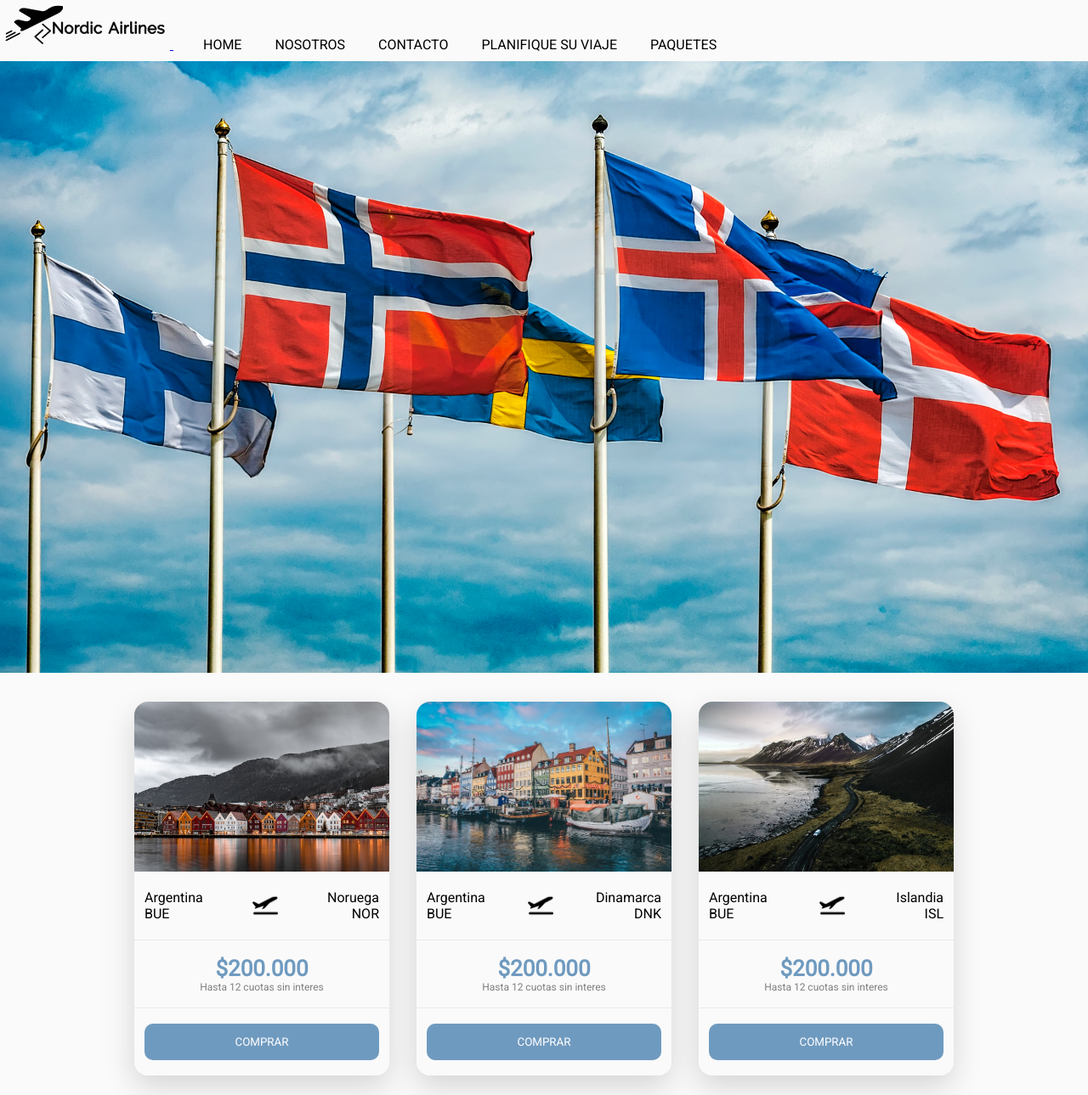
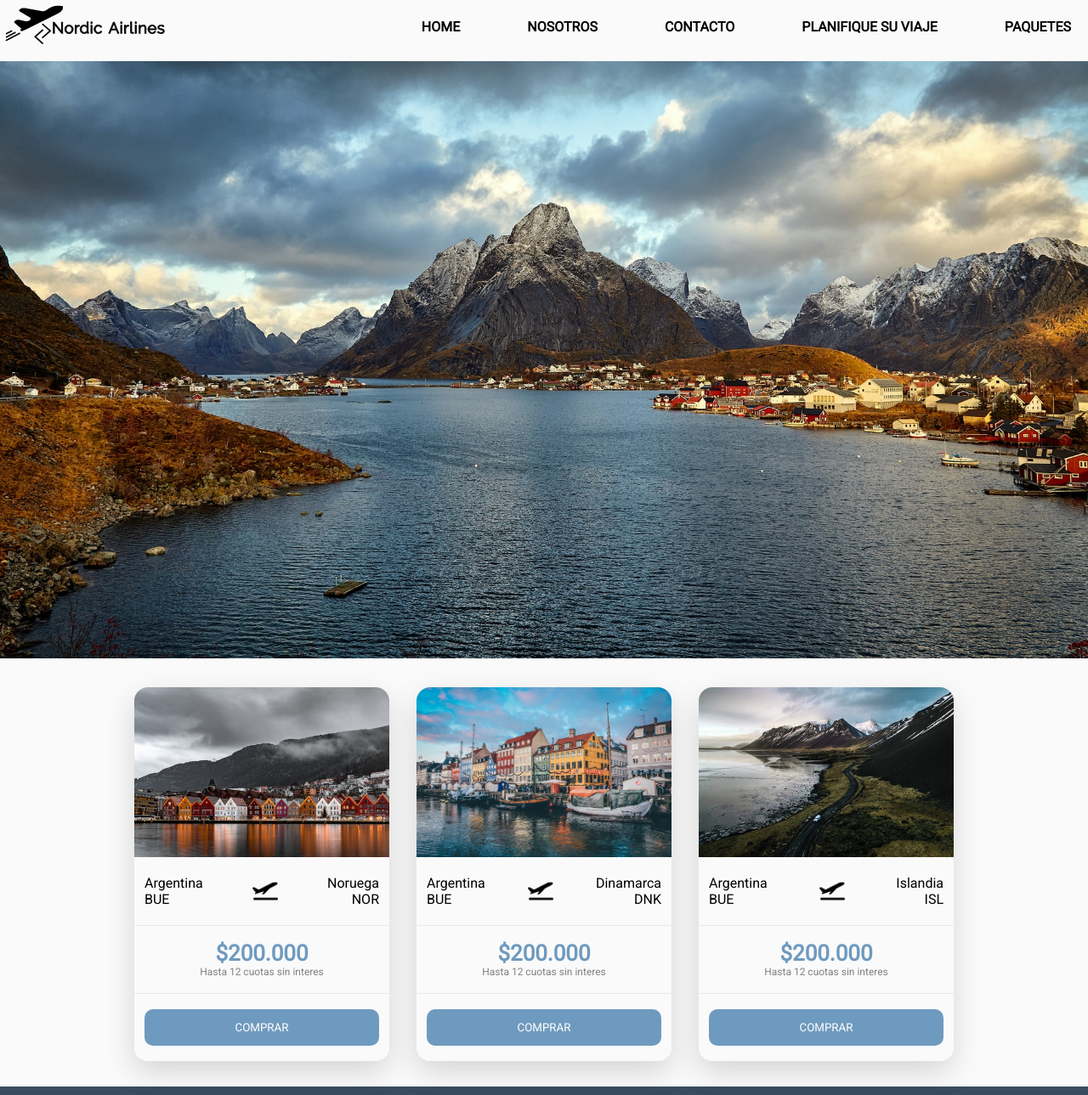
Before and after one commit to eliasurieel/NordicAirlines, a plain HTML site: page pages/paquetes.html in a window 1280 px wide. Shown: the top 1289 px of the page at 85% size. Drawn offline with Linux system fonts and the light colour scheme.

Commit message:
animations were added

```diff
--- a/pages/paquetes.html
+++ b/pages/paquetes.html
@@ -26,8 +26,8 @@
     </nav>
     <!--ends nav-->
 
-    <header id="imagenHeader">
-        <img src="../img/header-nordico.jpg" alt="header" class="img-header">
+   <header id="imagenHeader">
+        <img src="../img/bg-1.jpg" alt="header" class="img-header">
     </header>
 
 
--- a/style.css
+++ b/style.css
@@ -9,6 +9,7 @@
 }
 
 
+
 main h1 {
     text-align: center;
     background-color: #6F9ABF;
@@ -17,10 +18,13 @@ main h1 {
 
 }
 
+
 .img-header {
     padding-top: 10px;
     width: 100%;
     height: auto;
+    animation-name: textAlpha;
+    animation-duration: 4s;
 
 }
 
@@ -62,6 +66,13 @@ main h1 {
     cursor: pointer;
 }
 
+nav{
+    display: flex;
+    align-items: center;
+    justify-content: space-between;
+    flex-wrap: wrap;
+}
+
 nav ul {
     display: inline-block;
 }
@@ -69,18 +80,24 @@ nav ul {
 nav ul li {
     list-style: none;
     display: inline-block;
+    margin: 10px 20px;
+    animation-name: btnAlpha;
+    animation-duration: 0.6s;
+
+
 }
 
 nav ul li a {
     text-decoration: none;
     padding-left: 35px;
-    color: rgb(0, 0, 0);
     text-transform: uppercase;
-
+    color: black;
+    font-weight: bold;
 }
 
 nav ul li a:hover {
     color: #6F9ABF;
+
 }
 
 header img {
@@ -155,7 +172,10 @@ textarea{
     flex-direction: column;
     overflow: hidden;
     box-shadow: -1px 13px 34px 0px rgba(0,0,0,0.15);
-
+    transition: 0.4s ease-in-out;
+}
+.cardContainer:hover{
+    transform: scale(1.05);
 }
 
 .imageContainer{
@@ -246,6 +266,9 @@ textarea{
     column-gap: 2rem;
     padding: 30px 30px;
 
+    animation-name: textAlpha;
+    animation-duration: 4s;
+
 }
 
 .priceContainer{
@@ -305,6 +328,9 @@ footer{
     display: flex;
     justify-content: space-between;
     padding: 2rem;
+
+    animation-name: textAlpha;
+    animation-duration: 4s;
 }
 
 #inputFooter{
@@ -325,6 +351,10 @@ footer{
     border-radius: 14px;
     font-size: 14px;
     font-weight: 600;
+    cursor: pointer;
+}
+.btnFooter:hover{
+    background-color: #5b7a96;
 }
 
 
@@ -357,6 +387,9 @@ footer{
     display: grid;
     grid-template-columns: repeat(5,1fr);
     padding: 2rem;
+
+    animation-name: textAlpha;
+    animation-duration: 4s;
 }
 i{
     margin-right: 20px;
@@ -369,6 +402,15 @@ footer{
 
 .form-footer input::placeholder{
     color: white;
+}
+
+@keyframes textAlpha{
+    from{opacity: 0;}
+    to{opacity: 1;}
+}
+@keyframes btnAlpha{
+    from{transform: translateY(-20px);}
+    to{transform: translateY(0px);}
 }
 
 
```
Also changed, not shown: index.html (+3 -2 lines), pages/contacto.html (+1 -1 lines), pages/nosotros.html (+1 -1 lines), pages/planifique.html (+1 -1 lines), img/bg-1.jpg (added), img/bg-2.jpg (added), img/bg-3.jpg (added), img/bg-4.jpg (added), img/bg-5.jpg (added).
